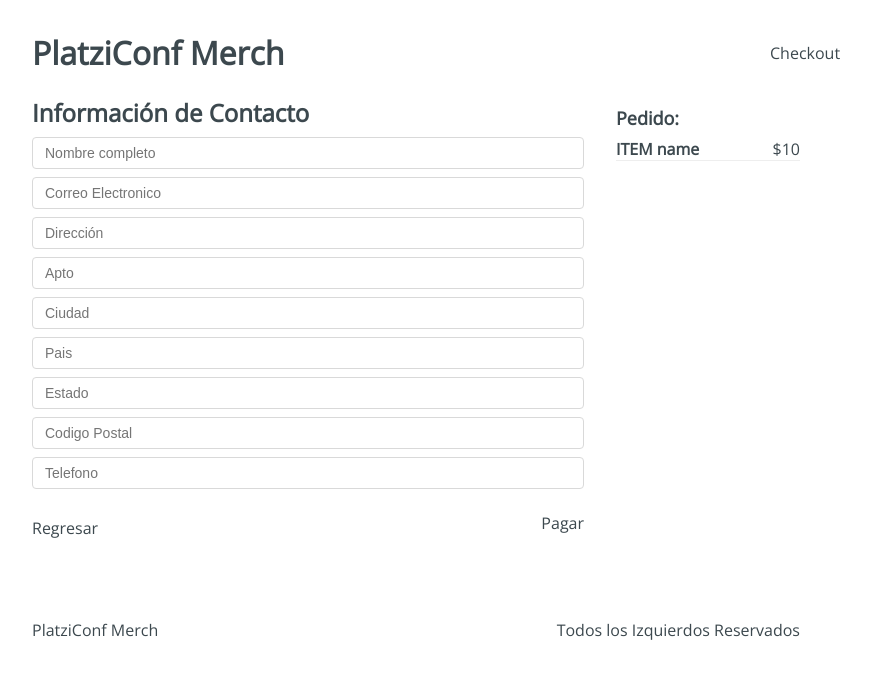
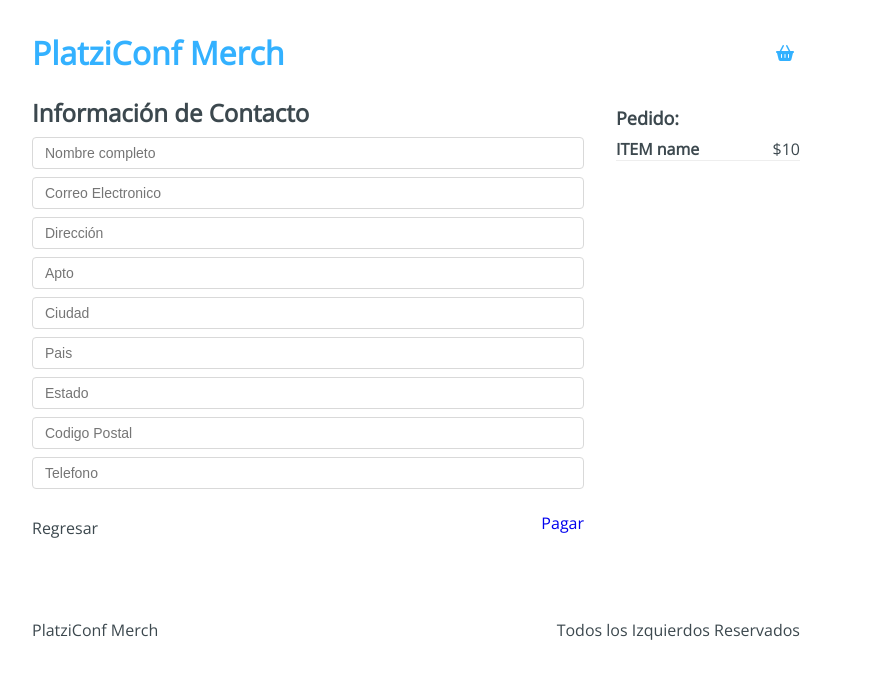
Before and after one commit to PonceGL/PlatziConfMerch, a React app: page /checkout/information in a window 1280 px wide. Shown: the top 678 px of the page, without its empty margins (224-1095 px from the left). Built offline with nearby package versions, Linux system fonts and the light colour scheme.

Commit message:
Agregando FontAwesome

```diff
--- a/public/index.html
+++ b/public/index.html
@@ -1,15 +1,16 @@
 <!DOCTYPE html>
 <html lang="es">
+  <head>
+    <meta charset="UTF-8" />
+    <meta name="viewport" content="width=device-width, initial-scale=1.0" />
+    <script
+      src="https://kit.fontawesome.com/e15999dd07.js"
+      crossorigin="anonymous"
+    ></script>
+    <title>Platzi Conf Merch</title>
+  </head>
 
-<head>
-    <meta charset="UTF-8">
-    <meta name="viewport" content="width=device-width, initial-scale=1.0">
-    <title>Document</title>
-</head>
-
-<body>
+  <body>
     <div id="app"></div>
-
-</body>
-
+  </body>
 </html>
--- a/src/components/Header.jsx
+++ b/src/components/Header.jsx
@@ -1,11 +1,18 @@
 import React from 'react';
+import { Link } from 'react-router-dom';
 import '../styles/components/Header.css';
 
 const Header = () => {
   return (
     <div className="Header">
-      <h1 className="Header-title">PlatziConf Merch</h1>
-      <div className="Header-checkout">Checkout</div>
+      <h1 className="Header-title">
+        <Link to="/">PlatziConf Merch</Link>
+      </h1>
+      <div className="Header-checkout">
+        <Link to="/checkout">
+          <i className="fas fa-shopping-basket"></i>
+        </Link>
+      </div>
     </div>
   );
 };
--- a/src/containers/Checkout.jsx
+++ b/src/containers/Checkout.jsx
@@ -1,4 +1,5 @@
 import React from 'react';
+import { Link } from 'react-router-dom';
 import '../styles/components/Checkout.css';
 
 const Checkout = () => {
@@ -11,12 +12,16 @@ const Checkout = () => {
             <h4>ITEM name</h4>
             <span>$10</span>
           </div>
-          <button type="button">Eliminar</button>
+          <button type="button">
+            <i className="fas fa-trash-alt"></i>
+          </button>
         </div>
       </div>
       <div className="Checkout-sidebar">
         <h3>Precio Total</h3>
-        <button type="button">Continuar pedido</button>
+        <Link to="/checkout/information">
+          <button type="button">Continuar pedido</button>
+        </Link>
       </div>
     </div>
   );
--- a/src/containers/Information.jsx
+++ b/src/containers/Information.jsx
@@ -1,4 +1,5 @@
 import React from 'react';
+import { Link } from 'react-router-dom';
 import '../styles/components/Information.css';
 
 const Information = () => {
@@ -23,7 +24,9 @@ const Information = () => {
         </div>
         <div className="Information-buttons">
           <div className="Information-back">Regresar</div>
-          <div className="Information-next">Pagar</div>
+          <div className="Information-next">
+            <Link to="/checkout/payment">Pagar</Link>
+          </div>
         </div>
       </div>
       <div className="Information-sidebar">
```
